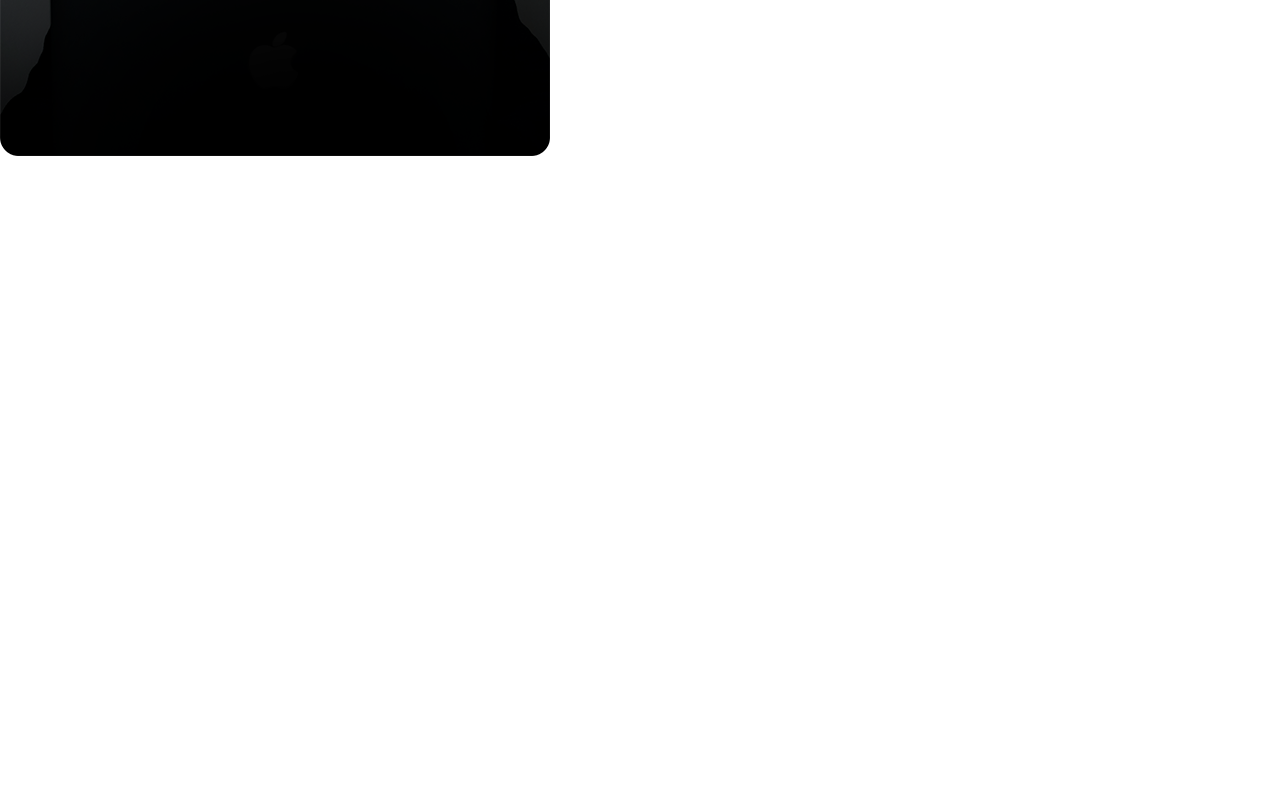
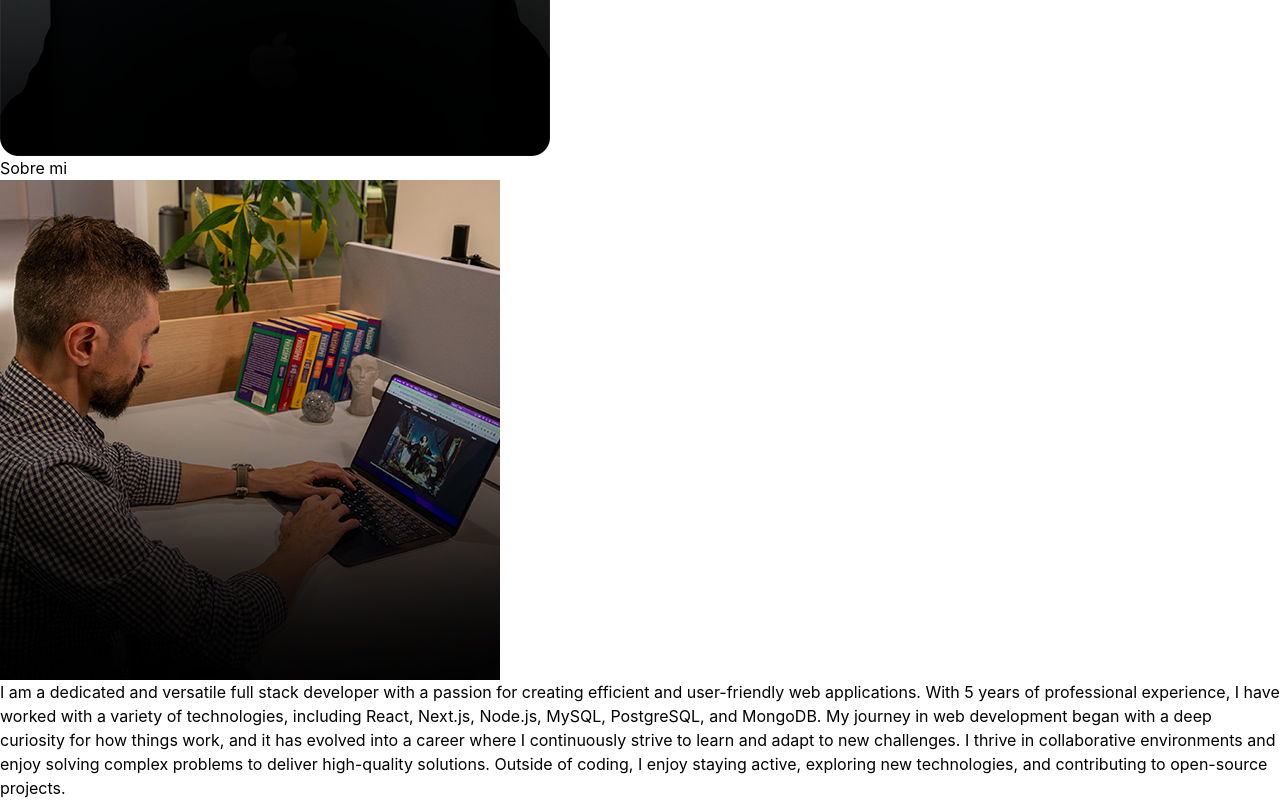
Before and after one commit to jarenas1/PORTFOLIO-REACT, a React (Vite) app: page / in a window 1280 px wide. Shown: the part 614-1414 px from the top of the page. Before the commit the page ends 800 px from the top, so only its background shows below. Built offline with nearby package versions, Linux system fonts and the light colour scheme.

Commit message:
create: aboutme component

```diff
--- a/src/App.jsx
+++ b/src/App.jsx
@@ -1,17 +1,19 @@
 import React from 'react'
 import Navbar from './components/Navbar'
 import Hero from './components/Hero'
+import About from './components/About'
 
 const App = () => {
   return (
     <div className='overflow-x-hidden text-neutral-300 antialiased selection:bg-cyan-300 selection:text-cy900'>
-      <div className='flixed top-0 -z-10 h-full w-full'>
+      <div className='fixed top-0 -z-10 h-full w-full'>
+      <div className="absolute top-0 z-[-2] h-screen w-screen bg-neutral-950 bg-[radial-gradient(ellipse_80%_80%_at_50%_-20%,rgba(120,119,198,0.3),rgba(255,255,255,0))]"></div>
       </div>
       {/* BACKGROUND */}
-      <div className="absolute top-0 z-[-2] h-screen w-screen bg-neutral-950 bg-[radial-gradient(ellipse_80%_80%_at_50%_-20%,rgba(120,119,198,0.3),rgba(255,255,255,0))]"></div>
       <div className='container mx-auto px-8'>
         <Navbar />
         <Hero/>
+        <About/>
       </div>
     </div>
   )
--- /dev/null
+++ b/src/components/About.jsx
@@ -0,0 +1,26 @@
+import React from 'react'
+import aboutImg from "../assets/about.jpg"
+import { ABOUT_TEXT } from '../constants'
+const About = () => {
+  return (
+    <div className='border-b border-neutral-900 pb-4'>
+        <h2 className='my-20 text-center text-4xl'>
+            Sobre <span className='text-neutral-500'>mi</span>
+        </h2>
+        <div className='flex flex-wrap'>
+            <div className='2-full lg:w-1/2 lg:p-8'>
+                <div className='flex items-center justify-center'>
+                    <img  className="rounded-2xl" src={aboutImg} alt="" />
+                </div>
+            </div>
+            <div className='w-full lg:w-1/2'>
+                    <div className='flex justify-center lg:justify-start'>
+                        <p className='my-2 max-w-xl py-6'>{ABOUT_TEXT}</p>
+                    </div>
+                </div>
+        </div>
+    </div>
+  )
+}
+
+export default About
```
